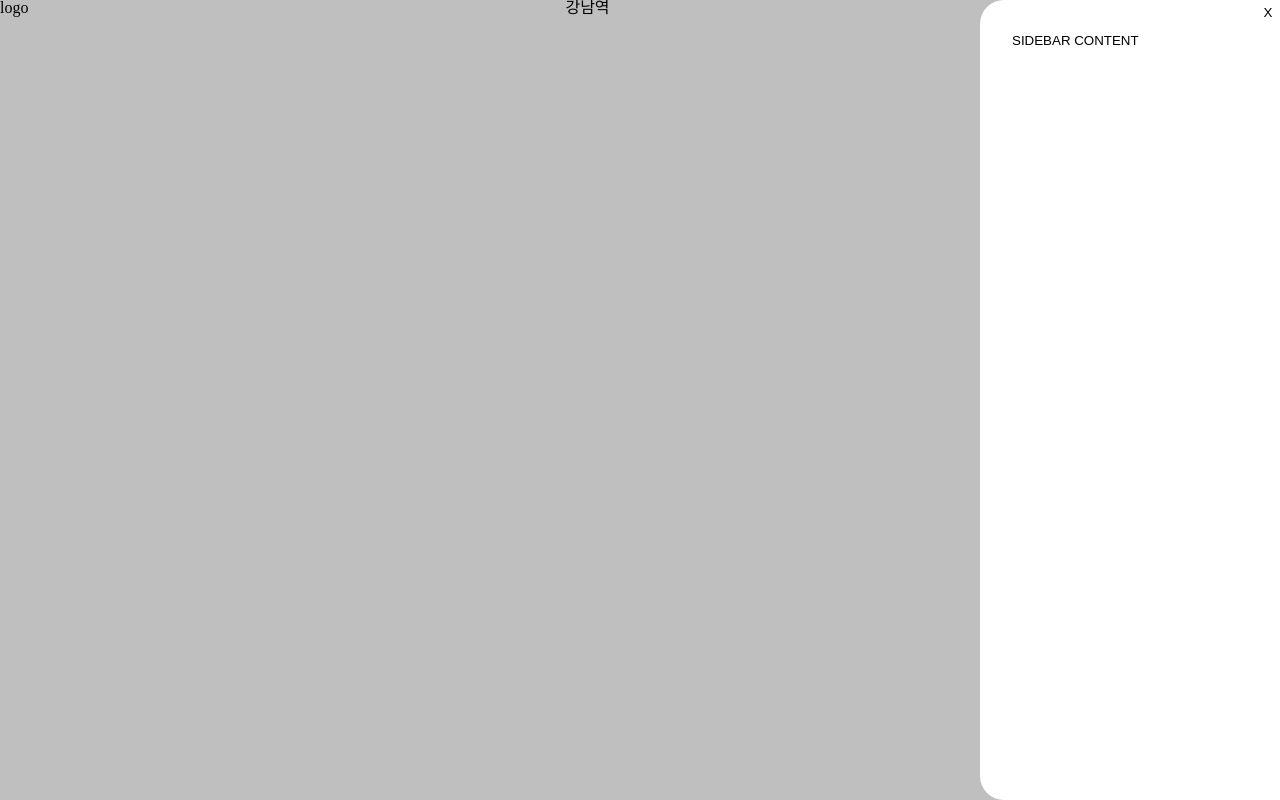
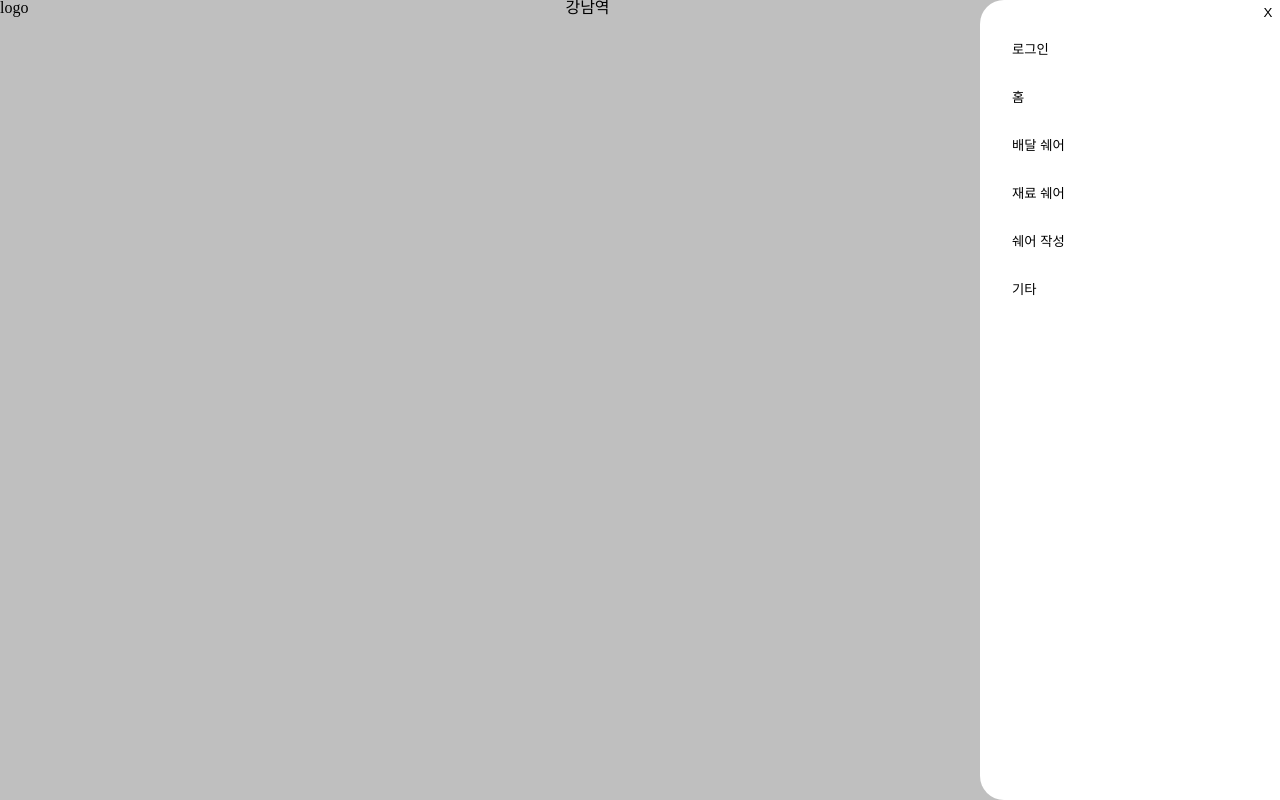
Before and after one commit to SHARE-PLATE/frontend, a React (Create React App) app: page / in a window 1280 px wide. Both pictures are taken after a click on the button "SIDEBAR". Built offline with nearby package versions, Linux system fonts and the light colour scheme; no server answers.

Commit message:
feat : sidebar 내의 요소 추가 및 로그인 버튼 기능 추가 #11

```diff
--- a/src/components/Header/index.tsx
+++ b/src/components/Header/index.tsx
@@ -2,7 +2,7 @@ import styled from 'styled-components';
 
 import Address from '@components/Address';
 import LoginButton from '@components/LoginButton';
-import SideBar from '@components/SideBar';
+import SideBar from '@components/Sidebar';
 
 const Header = () => {
   return (
--- a/src/components/SideBar/Sidebar.style.tsx
+++ b/src/components/SideBar/Sidebar.style.tsx
@@ -1,3 +1,12 @@
 import styled from 'styled-components';
 
-export const SideBarWrapper = styled.button``;
+export const SideBarWrapper = styled.div`
+  display: flex;
+  flex-direction: column;
+  gap: 1rem;
+`;
+
+export const SideBarContent = styled.button`
+  text-align: left;
+  height: 2rem;
+`;
--- a/src/components/SideBar/index.tsx
+++ b/src/components/SideBar/index.tsx
@@ -1,20 +1,48 @@
-import { useState } from 'react';
+import { useRecoilState, useSetRecoilState } from 'recoil';
 
 import Portal from '@components/Portal';
+import { sidebarState, modalState } from '@store/portal';
 
 import * as S from './Sidebar.style';
 
-const SideBar = () => {
-  const [isPortal, setIsPortal] = useState(false);
+const Sidebar = () => {
+  const [isSidebarPortal, setIsSidebarPortal] = useRecoilState(sidebarState);
+  const setIsModalPortal = useSetRecoilState(modalState);
+
+  const showSideBar = () => {
+    setIsSidebarPortal(true);
+  };
+
+  const showLoginModal = () => {
+    setIsSidebarPortal(false);
+    setIsModalPortal(true);
+  };
+
+  const sideBarContentsInfo = [
+    { id: 0, name: '로그인', clickHandler: () => showLoginModal() },
+    { id: 1, name: '홈' },
+    { id: 2, name: '배달 쉐어' },
+    { id: 3, name: '재료 쉐어' },
+    { id: 4, name: '쉐어 작성' },
+    { id: 5, name: '기타' },
+  ];
+
+  const sidebarContents = sideBarContentsInfo.map(({ id, name, clickHandler }) => {
+    return (
+      <S.SideBarContent key={id} onClick={clickHandler}>
+        {name}
+      </S.SideBarContent>
+    );
+  });
 
   return (
-    <button onClick={() => setIsPortal(true)}>
+    <button onClick={showSideBar}>
       SIDEBAR
-      <Portal isPortal={isPortal} setIsPortal={setIsPortal} type='sidebar'>
-        <S.SideBarWrapper>SIDEBAR CONTENT</S.SideBarWrapper>
+      <Portal isPortal={isSidebarPortal} setIsPortal={setIsSidebarPortal} type='sidebar'>
+        <S.SideBarWrapper>{sidebarContents}</S.SideBarWrapper>
       </Portal>
     </button>
   );
 };
 
-export default SideBar;
+export default Sidebar;
```
